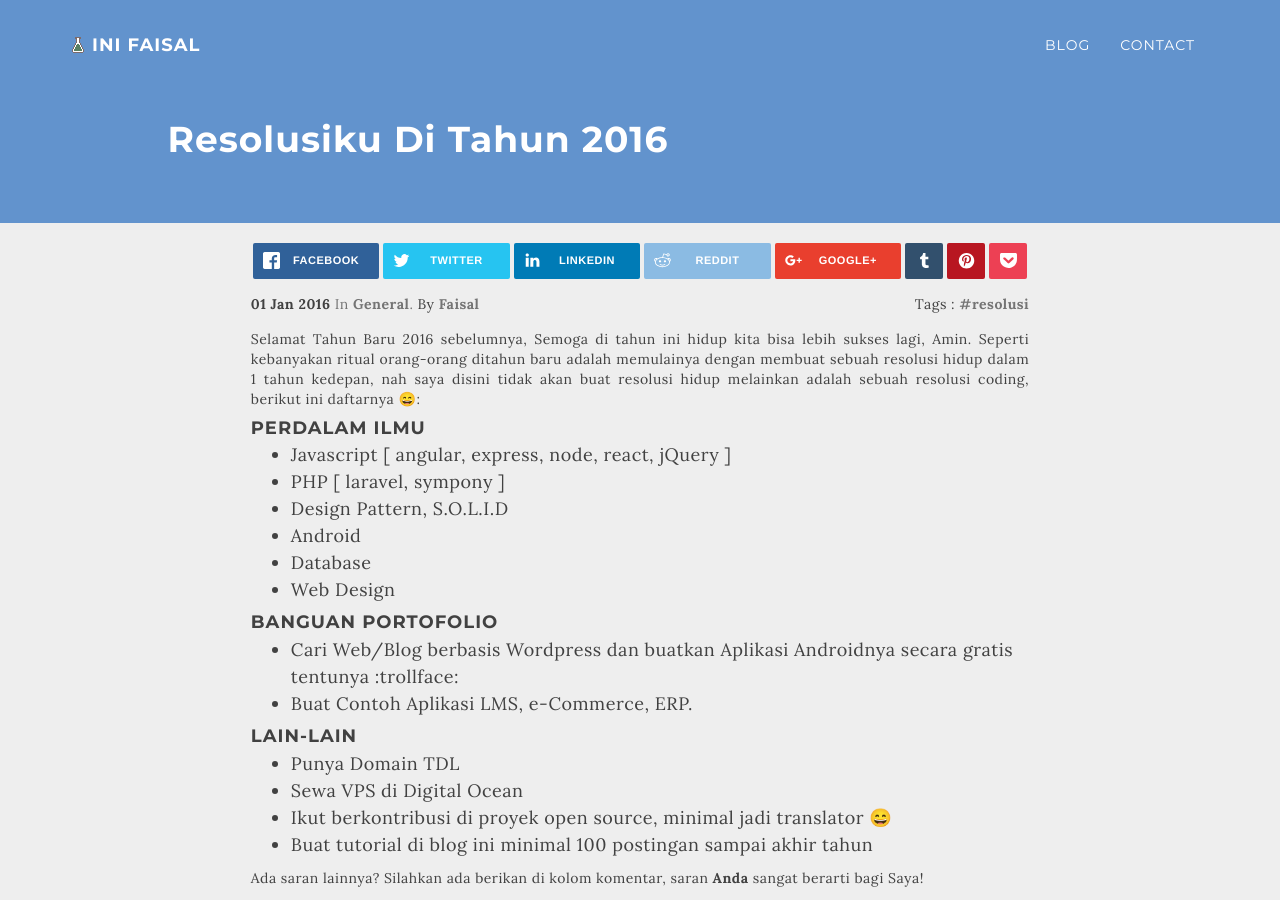
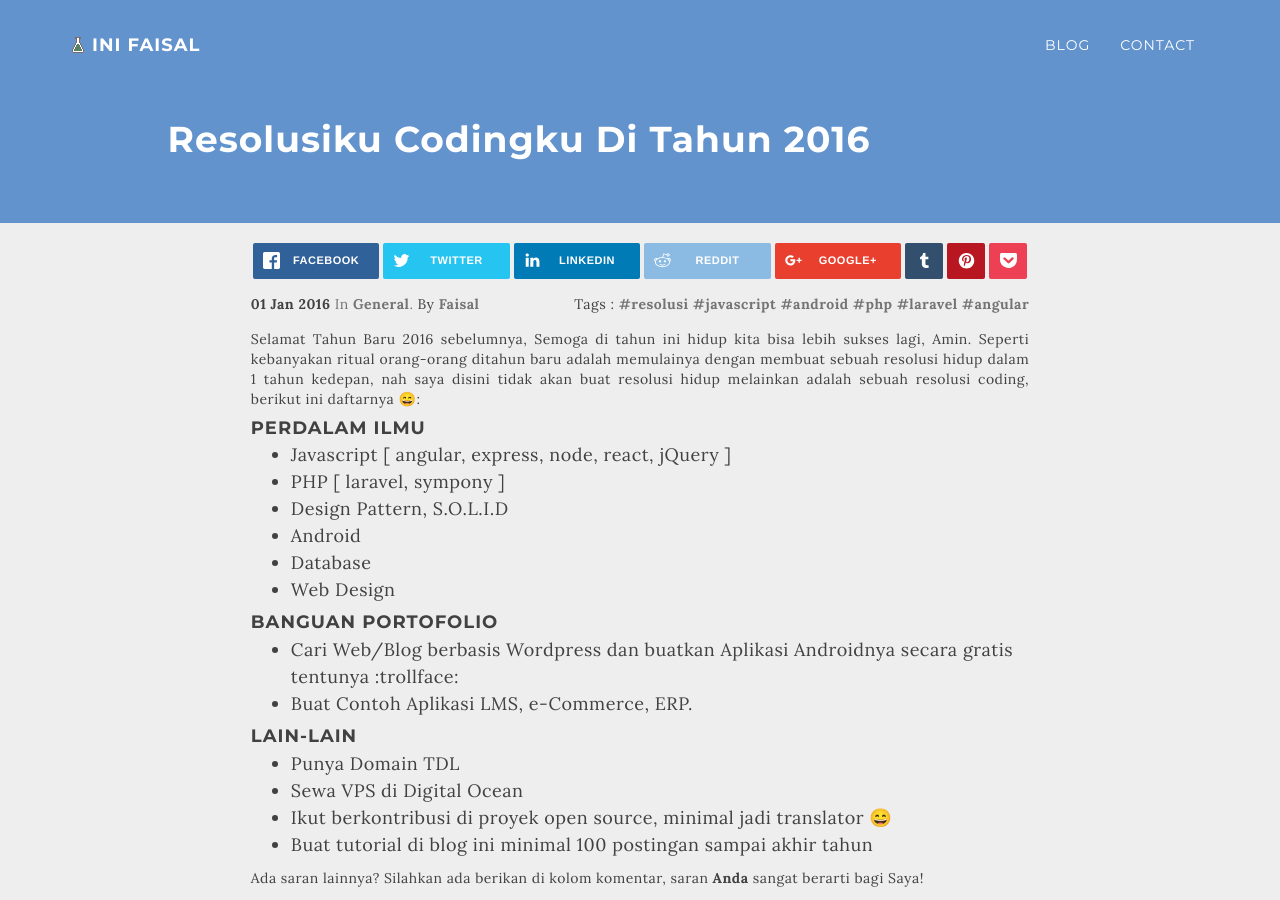
Before and after one commit to inifaisal/inifaisal.github.io, a Jekyll site: the page built from _posts/2016-01-01-resolusi-codingku-di-tahun-2016.md, in a window 1280 px wide and 900 px high. Built offline with Jekyll 4.4.1, drawn with Linux system fonts in a browser that asks for light colours; nearby versions of some CDN libraries; emoji names are drawn with the system emoji font; Markdown is read by kramdown in place of the engine named in the settings; comment, search, counter and statistics services are not loaded.

Commit message:
add more tags

```diff
--- a/_posts/2016-01-01-resolusi-codingku-di-tahun-2016.md
+++ b/_posts/2016-01-01-resolusi-codingku-di-tahun-2016.md
@@ -1,9 +1,9 @@
 ---
 layout: post
 section-type: post
-title: Resolusiku di Tahun 2016
+title: Resolusiku Codingku di Tahun 2016
 category: General
-tags: [ 'resolusi']
+tags: [ 'resolusi', 'javascript', 'android', 'php', 'laravel', 'angular']
 ---
 
 Selamat Tahun Baru 2016 sebelumnya, Semoga di tahun ini hidup kita bisa lebih sukses lagi, Amin. Seperti kebanyakan ritual orang-orang ditahun baru adalah memulainya dengan membuat sebuah resolusi hidup dalam 1 tahun kedepan, nah saya disini tidak akan buat resolusi hidup melainkan adalah sebuah resolusi coding, berikut ini daftarnya :smile::
```
